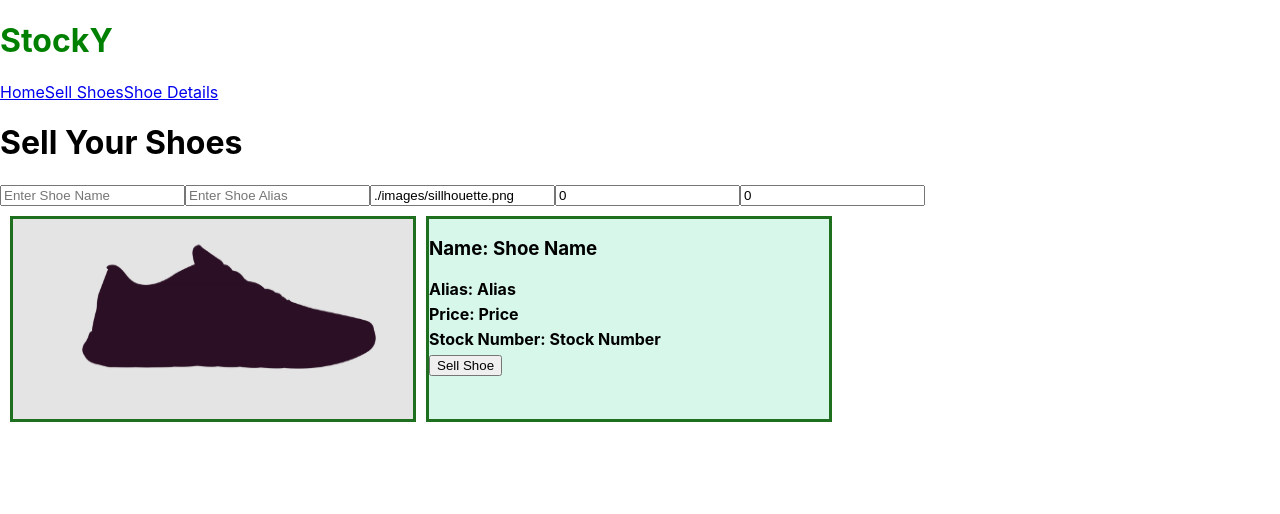
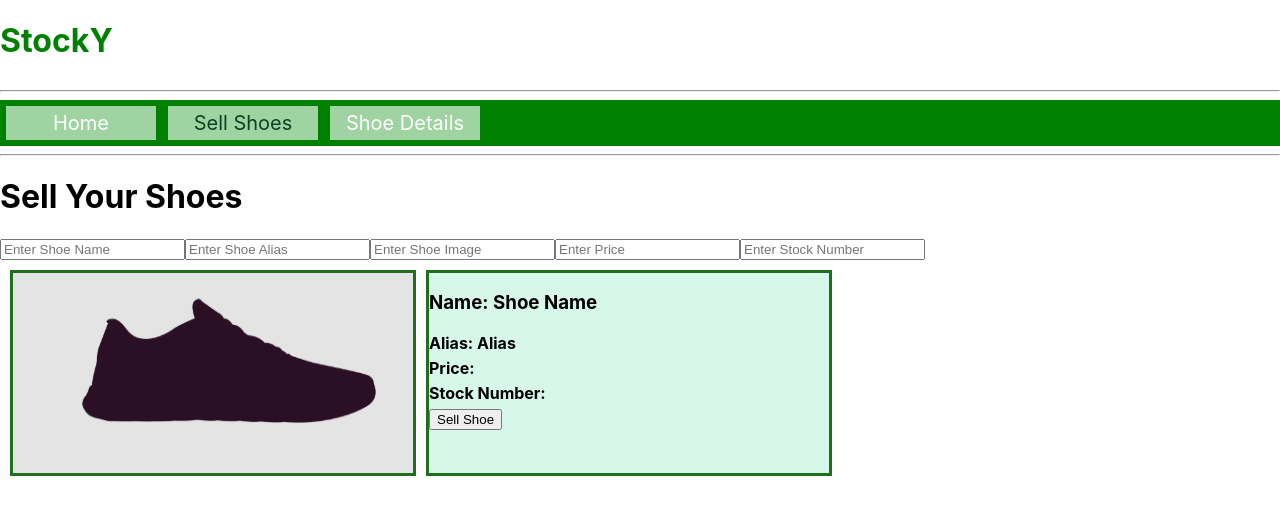
Before and after one commit to alpogi2dmax/alpogi2dmax-stocky, a React (Create React App) app: page /sellshoes in a window 1280 px wide. Shown: the top 514 px of the page. Built offline with nearby package versions, Linux system fonts and the light colour scheme.

Commit message:
fetch post in Sell Shoes and navigate to home

```diff
--- a/db.json
+++ b/db.json
@@ -79,6 +79,22 @@
       "image": "./images/tsmochahigh.png",
       "price": 1175,
       "stock": 10
+    },
+    {
+      "id": "aba4",
+      "name": "Jordan 4 Retro",
+      "alias": "Bred Reimagined",
+      "image": "https://sneakerbardetroit.com/wp-content/uploads/2024/01/Air-Jordan-4-Bred-Reimagined-February-2024-1068x765.png",
+      "price": "500",
+      "stock": "10"
+    },
+    {
+      "id": "e4d7",
+      "name": "adidas Samba",
+      "alias": "Samba",
+      "image": "https://nakedcph.com/cdn/shop/files/original_68c8fcb5-5532-4398-9d12-44efa83c44cd.jpg",
+      "price": 90,
+      "stock": "10"
     }
   ]
 }
--- a/src/App.css
+++ b/src/App.css
@@ -42,6 +42,11 @@
 .searchbar input {
   font-size: 18px;
   width: 70%
+}
+
+.navbar {
+  justify-content: center;
+  background-color: green;
 }
 
 .App-link {
@@ -110,6 +115,23 @@
   margin-left: 10px;
 }
 
+.nav-link{
+  display: inline-block;
+  box-sizing: border-box;
+  width: 150px;
+  padding: 5px;
+  margin: 6px 6px 6px;
+  background: rgb(159, 211, 162);
+  text-decoration: none;
+  text-align: center;
+  font-size: min(10vw, 20px) ;
+  color: white;
+}
+
+.active {
+  color: rgb(11, 65, 34);
+}
+
 @keyframes App-logo-spin {
   from {
     transform: rotate(0deg);
--- a/src/NavBar.js
+++ b/src/NavBar.js
@@ -7,25 +7,30 @@ import './App.css';
 function NavBar() {
 
     return (
-        <div>
+        <div >
             <h1 className='h1header'>StockY</h1>
-            <nav>
+            <hr></hr>
+            <nav className='navbar'>
                 <NavLink
                     to='/'
+                    className='nav-link'
                 >
                     Home
                 </NavLink>
                 <NavLink
                     to='/sellshoes'
+                    className='nav-link'
                 >
                     Sell Shoes
                 </NavLink>
                 <NavLink
                     to='/profile/:id'
+                    className='nav-link'
                 >
                     Shoe Details
                 </NavLink>
             </nav>
+            <hr></hr>
 
         </div>
     )
--- a/src/SellShoes.js
+++ b/src/SellShoes.js
@@ -5,11 +5,11 @@ import './App.css';
 
 function SellShoes() {
 
-    const [image, setImage] = useState('./images/sillhouette.png')
+    const [image, setImage] = useState('')
     const [name, setName] = useState('')
     const [alias, setAlias] = useState('')
-    const [price, setPrice] = useState(0)
-    const [stock, setStock] = useState(0)
+    const [price, setPrice] = useState('')
+    const [stock, setStock] = useState('')
     const [shoeObj, setShoeObj] = useState('')
     const navigate = useNavigate()
 
@@ -39,12 +39,24 @@ function SellShoes() {
             name: name,
             alias: alias,
             image: image,
-            price: price,
+            price: parseFloat(price),
             stock: stock
         }
-
         setShoeObj(shoeObj)
-        navigate('/')
+        fetch('http://localhost:3000/shoes/', {
+            method: 'POST',
+            header: {
+                'Content-Type': 'application/json'
+            },
+            body: JSON.stringify(shoeObj),
+        })
+        .then(r => r.json())
+        .then(() => navigate('/'))
+        setName('')
+        setAlias('')
+        setImage('')
+        setPrice('')
+        setStock('')
     }
 
 
@@ -62,7 +74,7 @@ function SellShoes() {
                 <input type='number' name='price' id='price' placeholder='Enter Price' value={price} onChange={handlePriceChange}></input>
                 <input type='number'name='stock' id='stock' placeholder='Enter Stock Number' value={stock} onChange={handleStockChange}></input>
                 <br></br>
-                <img src={image} alt={alias} className='sellimage'/>
+                <img src={image === '' ? './images/sillhouette.png' : image} alt={alias} className='sellimage'/>
                 <div className='sellcard'>
                     <h3>Name: {name === '' ? 'Shoe Name' : name}</h3>
                     <h4>Alias: {alias === '' ? 'Alias' : alias}</h4>
--- a/src/ShoeDetails.js
+++ b/src/ShoeDetails.js
@@ -2,12 +2,9 @@ import React, { useState, useEffect } from 'react'
 import NavBar from './NavBar'
 import { useParams } from 'react-router-dom'
 
-
-
-
 function ShoeDetails() {
 
-    const [purachaseShoe, setPurchaseShoe] = useState({})
+    const [shoe, setShoe] = useState({})
 
     const params = useParams();
     const shoeId = params.id;
@@ -15,13 +12,13 @@ function ShoeDetails() {
     useEffect(() => {
         fetch(`http://localhost:3000/shoes/?id=${shoeId}`)
         .then(r => r.json())
-        .then(data => setPurchaseShoe(data[0]))
+        .then(data => setShoe(data[0]))
         .catch(error => console.error(error))
     }, [shoeId])
 
-    console.log(purachaseShoe)
+    console.log(shoe)
 
-    if(!purachaseShoe) {
+    if(!shoe) {
         return <div>Loading...</div>
     }
 
@@ -31,9 +28,12 @@ function ShoeDetails() {
         <header className='App-newheader'>
           <NavBar />
         </header>
-        <div>
-            <img src={purachaseShoe.image} alt={purachaseShoe.alias} />
-            <p>{purachaseShoe.price}</p>
+        <img src='./images/sillhouette.png' alt={shoe.alias} className='sellimage'/>
+        <div className='sellcard'>
+            <h3>{shoe.name}</h3>
+            <h4>{shoe.alias}</h4>
+            <h4>Price: {shoe.price}</h4>
+            <h4>Count: </h4>
         </div>
       </div>
     )
```
Lines whose indentation alone changed are shown as unchanged.
